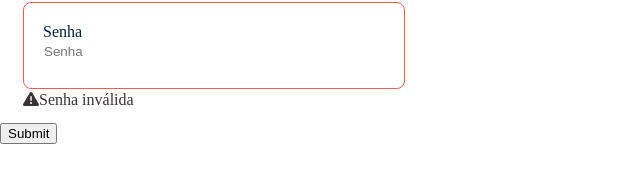
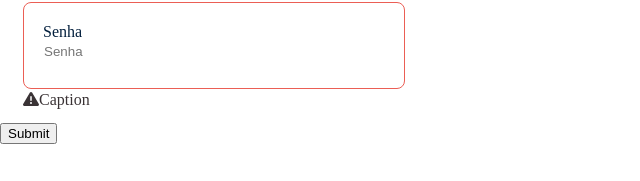
Before and after one commit to deboraCs26/desafio-taqtile-debora, a React (Create React App) app: page / in a window 1280 px wide. Shown: the part 351-532 px from the top of the page, without its empty margins (0-640 px from the left). Built offline with nearby package versions, Linux system fonts and the light colour scheme.

Commit message:
correction error message

```diff
--- a/src/App.tsx
+++ b/src/App.tsx
@@ -28,7 +28,7 @@ export default function App() {
       <H1>Formulario</H1>
       <Form label='Nome'/>
         <Form label='Email'/>
-        <Form caption="Senha inválida" password label="Senha" icon={faExclamationTriangle} error={true} />
+        <Form caption="Caption" password label="Senha" icon={faExclamationTriangle} error={true} />
         <button onClick={handleFormSubmit}>Submit</button>
         <Display>
         display
```
